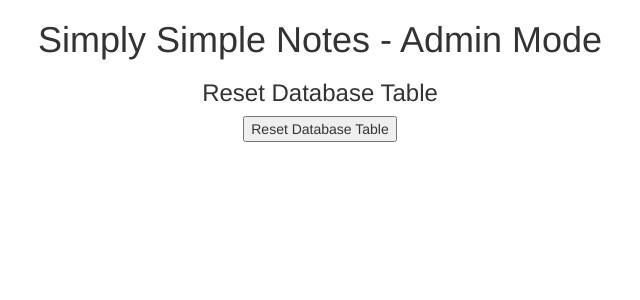
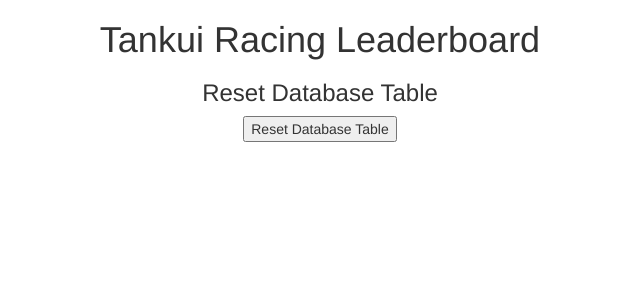
Before and after one commit to r4collins123/workshop-application, a Flask app: page /admin in a window 1280 px wide. Shown: the top 300 px of the page, without its empty margins (320-960 px from the left). Run offline with Flask 2, Linux system fonts and the light colour scheme; some libraries are stand-ins or nearby versions.

Commit message:
Update admin.html

```diff
--- a/notes/templates/admin.html
+++ b/notes/templates/admin.html
@@ -3,12 +3,12 @@
 {% extends 'bootstrap/base.html' %}
 <html>
 
-    {% block title %}Simply Simple Notes - Admin Mode{% endblock %}
+    {% block title %}Tankui Racing Leaderboard{% endblock %}
 
     {% block content %}
     <body>
         <center>
-            <h1>Simply Simple Notes - Admin Mode</h1>
+            <h1>Tankui Racing Leaderboard</h1>
 
             <h3>Reset Database Table</h3>
             <form class="form-inline" action="" method="post" novalidate>
```
